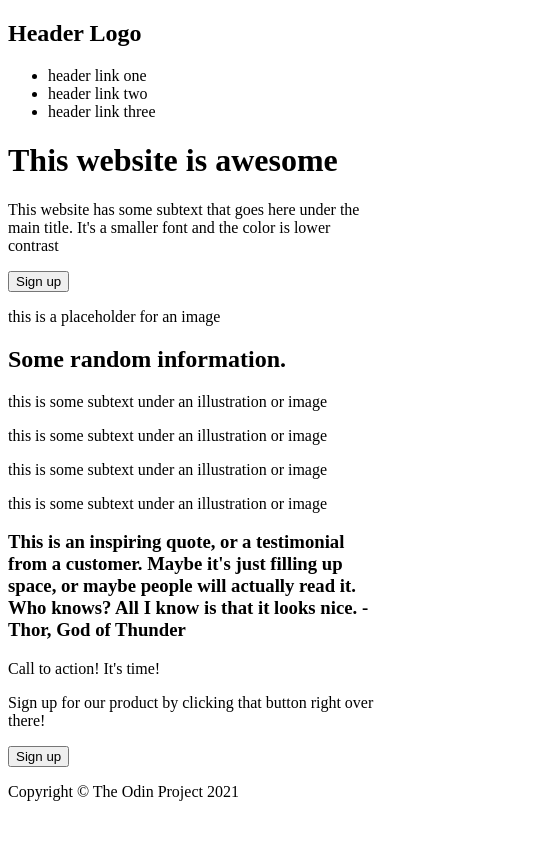
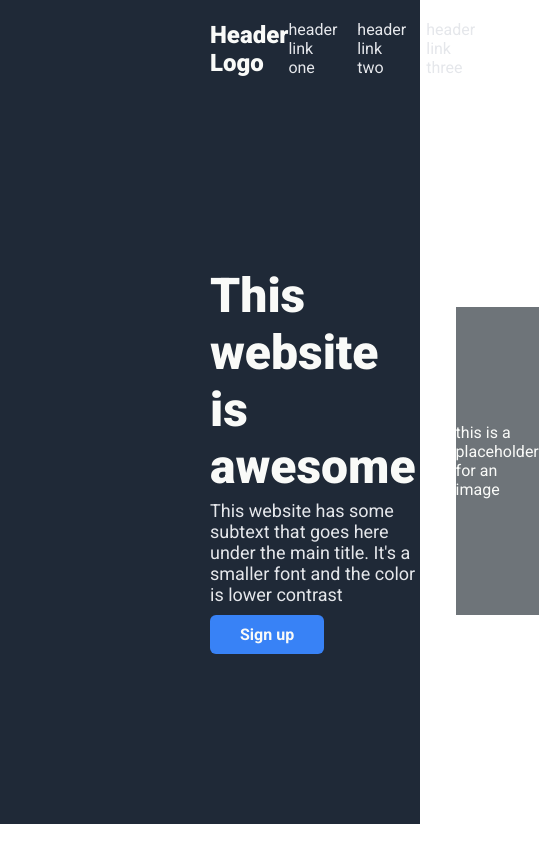
Before and after one commit to jeeheezy/odin-landing-page, a plain HTML site: page index.html in a window 390 px wide. Shown: the top 844 px of the page, 539 px wide, since content can reach past the window. Drawn offline with Linux system fonts and the light colour scheme.

Commit message:
Add CSS, minor HTML adjustments. Not mobile friendly yet

```diff
--- a/index.html
+++ b/index.html
@@ -3,14 +3,21 @@
   <head>
     <meta charset="UTF-8" />
     <title>First Landing Page</title>
+    <link href="./styles.css" rel="stylesheet" />
+    <link rel="preconnect" href="https://fonts.googleapis.com" />
+    <link rel="preconnect" href="https://fonts.gstatic.com" crossorigin />
+    <link
+      href="https://fonts.googleapis.com/css2?family=Roboto:ital,wght@0,100..900;1,100..900&display=swap"
+      rel="stylesheet"
+    />
   </head>
   <body>
     <div class="header">
-      <h2>Header Logo</h2>
+      <h2 id="header-logo">Header Logo</h2>
       <ul class="nav-links">
-        <li>header link one</li>
-        <li>header link two</li>
-        <li>header link three</li>
+        <li><a href="#">header link one</a></li>
+        <li><a href="#">header link two</a></li>
+        <li><a href="#">header link three</a></li>
       </ul>
     </div>
     <div class="content-1">
@@ -51,13 +58,14 @@
       <h3>
         This is an inspiring quote, or a testimonial from a customer. Maybe it's
         just filling up space, or maybe people will actually read it. Who knows?
-        All I know is that it looks nice. <span>-Thor, God of Thunder</span>
+        All I know is that it looks nice.
+        <span class="quote-author">-Thor, God of Thunder</span>
       </h3>
     </div>
     <div class="call-to-action">
       <div class="call-to-action-container">
         <div class="call-to-action-left">
-          <p>Call to action! It's time!</p>
+          <h4>Call to action! It's time!</h4>
           <p>
             Sign up for our product by clicking that button right over there!
           </p>
--- a/styles.css
+++ b/styles.css
@@ -0,0 +1,217 @@
+* {
+  font-family: Roboto, sans-serif;
+  box-sizing: border-box;
+}
+
+:root {
+  --dark-background: #1f2937;
+  --hero-primary: #f9faf8;
+  --hero-secondary: #e5e7eb;
+  --button: #3882f6;
+}
+
+body {
+  min-height: 100vh;
+  margin: 0;
+}
+
+ul {
+  padding: 0;
+  margin: 0;
+}
+
+li {
+  list-style: none;
+}
+
+a {
+  text-decoration: none;
+  color: var(--hero-secondary);
+}
+
+#header-logo {
+  font-size: 24px;
+  font-weight: 900;
+  color: var(--hero-primary);
+  margin: 0;
+}
+
+.header {
+  background-color: var(--dark-background);
+  display: flex;
+  justify-content: space-between;
+  align-items: center;
+  padding: 20px 210px;
+}
+
+.nav-links {
+  display: flex;
+  gap: 20px;
+}
+
+.content-1 {
+  background-color: var(--dark-background);
+  display: flex;
+  padding: 170px 210px;
+  gap: 40px;
+  align-items: center;
+}
+
+.left-content-1 h1 {
+  font-size: 48px;
+  color: var(--hero-primary);
+  font-weight: 900;
+  margin: 0;
+  max-width: 400px;
+}
+
+.left-content-1 p {
+  font-size: 18px;
+  color: var(--hero-secondary);
+  margin: 5px 0 10px 0;
+}
+
+.left-content-1 button {
+  background-color: var(--button);
+  color: var(--hero-primary);
+  border: none;
+  border-radius: 6px;
+  padding: 10px 30px;
+  font-weight: 700;
+  font-size: 16px;
+}
+
+.left-content-1 {
+  flex: 1;
+}
+
+.image-placeholder {
+  background-color: #6e7479;
+  display: flex;
+  justify-content: center;
+  align-items: center;
+  color: var(--hero-primary);
+  flex: 1;
+  padding: 100px 0;
+}
+
+.content-2 {
+  display: flex;
+  flex-direction: column;
+  justify-content: center;
+  align-items: center;
+  padding: 50px;
+}
+
+.content-2 h2 {
+  margin: 0;
+  font-size: 36px;
+  font-weight: 900;
+  color: var(--dark-background);
+}
+
+.content-2-container {
+  display: flex;
+  flex-wrap: wrap;
+  gap: 32px;
+  margin: 50px 0;
+}
+
+.square-text-group {
+  display: flex;
+  flex-direction: column;
+  align-items: center;
+  width: 150px;
+}
+
+.blue-square-illustration {
+  aspect-ratio: 1/1;
+  border: var(--button) solid;
+  border-radius: 16px;
+  width: 100%;
+  margin-bottom: 12px;
+}
+
+.square-text-group p {
+  margin: 0;
+  text-align: center;
+}
+
+.content-3 {
+  background-color: var(--hero-secondary);
+  display: flex;
+  flex-direction: column;
+  justify-content: center;
+  align-items: center;
+  padding: 100px;
+}
+
+.content-3 h3 {
+  font-size: 36px;
+  font-style: italic;
+  font-weight: 300;
+  color: var(--dark-background);
+  max-width: 780px;
+}
+
+.quote-author {
+  display: block;
+  text-align: end;
+  font-weight: 900;
+  font-style: normal;
+  font-size: 24px;
+}
+
+.call-to-action {
+  padding: 100px 210px;
+  display: flex;
+  justify-content: center;
+}
+
+.call-to-action-container {
+  background-color: var(--button);
+  border-radius: 10px;
+  padding: 50px 100px;
+  display: flex;
+  gap: 100px;
+  width: 1000px;
+  display: flex;
+  align-items: center;
+}
+
+.call-to-action-left {
+  flex: 1;
+  color: var(--hero-primary);
+}
+
+.call-to-action-left h4 {
+  margin: 0;
+  font-size: 24px;
+}
+
+.call-to-action-left p {
+  margin: 0;
+}
+
+.call-to-action-container button {
+  background-color: var(--button);
+  color: var(--hero-primary);
+  border: var(--hero-primary) solid 2px;
+  border-radius: 8px;
+  height: 35px;
+  padding: 0 30px;
+}
+
+.footer {
+  background-color: var(--dark-background);
+  color: var(--hero-secondary);
+  margin: 0;
+  padding: 50px 0;
+  display: flex;
+  justify-content: center;
+  align-items: center;
+}
+
+.footer p {
+  margin: 0;
+}
```
